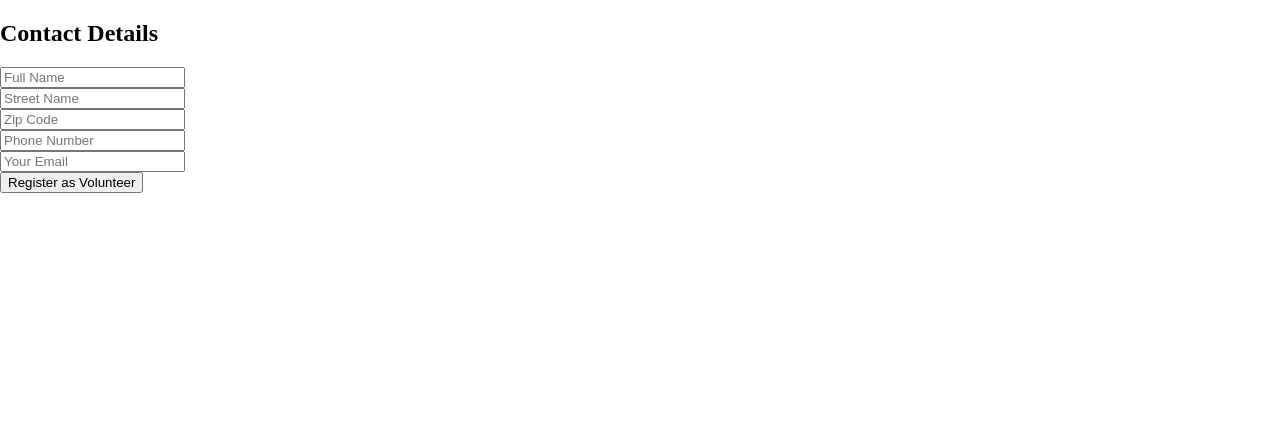
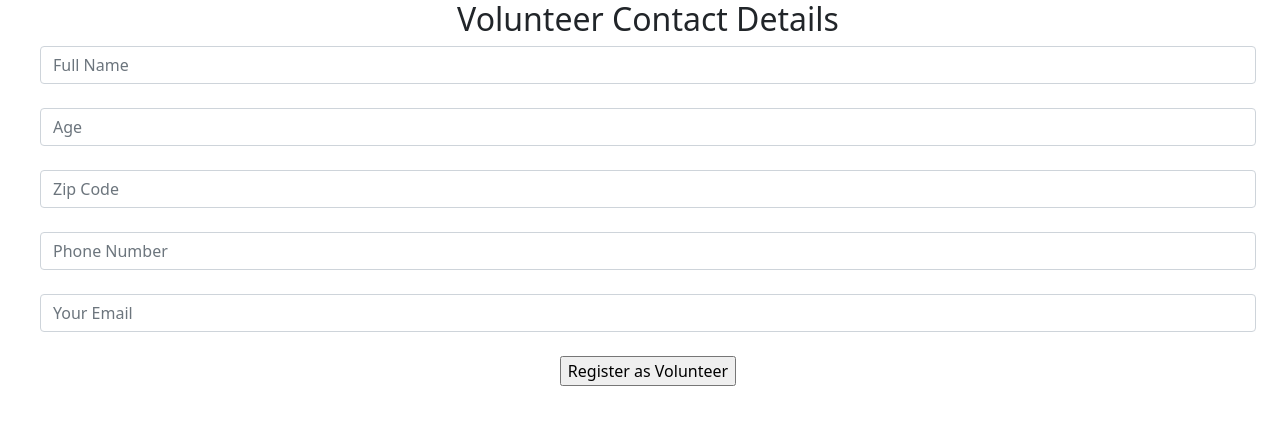
Before and after one commit to guyam23-meet/nefashot-proj, a Flask app: page /volunteer in a window 1280 px wide. Shown: the top 425 px of the page. Run offline with Flask 2, Linux system fonts and the light colour scheme; data that the repository does not hold is empty.

Commit message:
Update info.html

```diff
--- a/templates/info.html
+++ b/templates/info.html
@@ -6,45 +6,53 @@
 	<!-- Mobile Specific Metas -->
 	<meta name="viewport" content="width=device-width, initial-scale=1, maximum-scale=1">
 	<!-- Font-->
-	<link rel="stylesheet" type="text/css" href="static/css/montserrat-font.css">
-	<link rel="stylesheet" type="text/css" href="static/fonts/material-design-iconic-font/css/material-design-iconic-font.min.css">
-	<!-- Main Style Css -->
-    <link rel="stylesheet" href="static/css/style.css">
+	<link href="https://cdn.jsdelivr.net/npm/bootstrap@5.0.2/dist/css/bootstrap.min.css" rel="stylesheet" integrity="sha384-EVSTQN3/azprG1Anm3QDgpJLIm9Nao0Yz1ztcQTwFspd3yD65VohhpuuCOmLASjC" crossorigin="anonymous">
+
 </head>
 <body class="form-v10">
-	<form action="/volunteer" method="POST">
+	<form action="/volunteer" class="mx-1 mx-md-4" method="POST">
+		<center>
 
-				<div class="form-right">
-					<h2>Contact Details</h2>
-					<div class="form-row">
-						<input type="text" name="full_name" class="street" id="street" placeholder="Full Name" required>
-					</div>
-					<div class="form-row">
-						<input type="text" name="street" class="additional" id="additional" placeholder="Street Name" required>
-					</div>
-					<div class="form-group">
-						<div class="form-row form-row-1">
-							<input type="text" name="zip" class="zip" id="zip" placeholder="Zip Code" required>
+				<div class="d-flex flex-row align-items-center mb-4">
+				<i class="fas fa-lock fa-lg me-3 fa-fw"></i>
+					<div class="form-outline flex-fill mb-0">
+					<h2>Volunteer Contact Details</h2>
+						<input type="text" name="full_name" class="form-control" id="name" placeholder="Full Name" required>
+					</div></div>
+
+					<div class="d-flex flex-row align-items-center mb-4">
+				<i class="fas fa-lock fa-lg me-3 fa-fw"></i>
+					<div class="form-outline flex-fill mb-0">
+						<input type="text" name="street" class="form-control" id="additional" placeholder="Age" required>
+					</div></div>
+					<div class="d-flex flex-row align-items-center mb-4">
+				<i class="fas fa-lock fa-lg me-3 fa-fw"></i>
+					<div class="form-outline flex-fill mb-0">
+							<input type="text" name="zip" class="form-control" id="zip" placeholder="Zip Code" required>
 						</div>
 					</div>
-					<div class="form-row">
 
-					</div>
-					<div class="form-group">
-						<div class="form-row form-row-2">
-							<input type="text" name="phone" class="phone" id="phone" placeholder="Phone Number" required>
+				<div class="d-flex flex-row align-items-center mb-4">
+				<i class="fas fa-lock fa-lg me-3 fa-fw"></i>
+					<div class="form-outline flex-fill mb-0">
+							<input type="text" name="phone" class="form-control" id="phone" placeholder="Phone Number" required>
 						</div>
 					</div>
-					<div class="form-row">
-						<input type="text" name="your_email" id="your_email" class="input-text" required pattern="[^@]+@[^@]+.[a-zA-Z]{2,6}" placeholder="Your Email">
+					<div class="d-flex flex-row align-items-center mb-4">
+				<i class="fas fa-lock fa-lg me-3 fa-fw"></i>
+					<div class="form-outline flex-fill mb-0">
+						<input type="text" name="your_email" id="your_email" class="form-control" required pattern="[^@]+@[^@]+.[a-zA-Z]{2,6}" placeholder="Your Email">
 					</div>
+				</div>
 
-					<div class="form-row-last">
+					<div class="d-flex flex-row align-items-center mb-4">
+				<i class="fas fa-lock fa-lg me-3 fa-fw"></i>
+					<div class="form-outline flex-fill mb-0">
 						<input type="submit" name="register" class="register" value="Register as Volunteer">
 					</div>
 				</div>
 			</form>
-		</div>
-	</div>
+		</center>
+
 </body><!-- This templates was made by Colorlib (https://colorlib.com) -->
 </html>
```
